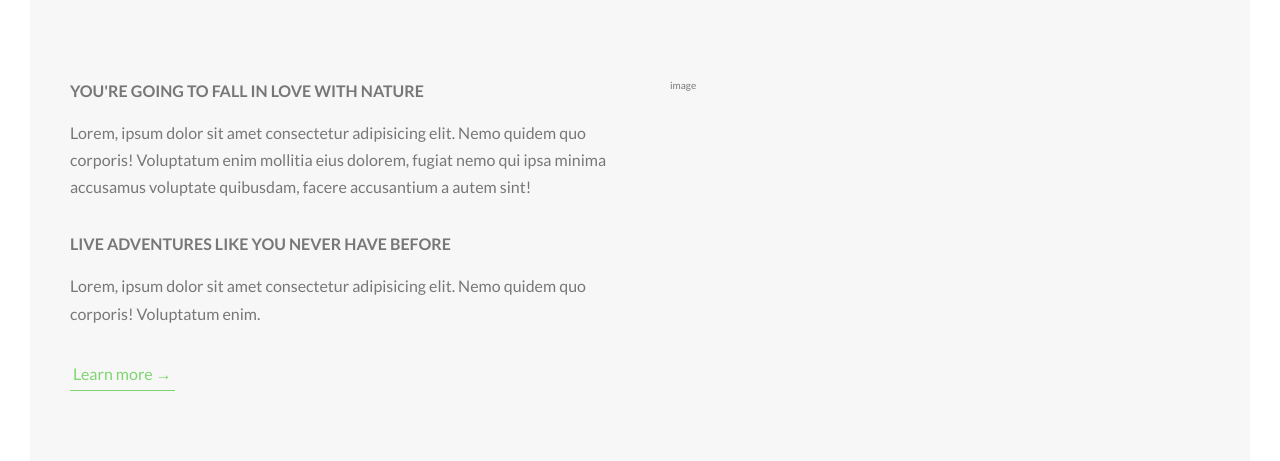
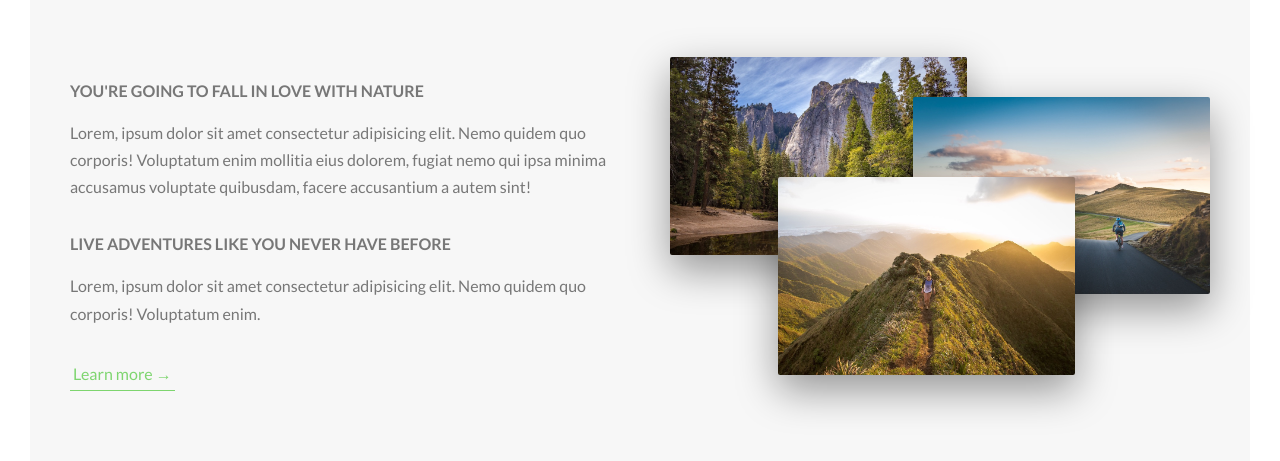
Before and after one commit to sweeptic/Natours-webpage---Advanced-Sass-css-learning-project, a website: page index.html in a window 1280 px wide. Shown: the part 943-1404 px from the top of the page. Drawn offline with Linux system fonts and the light colour scheme.

Commit message:
complete main right side section

```diff
--- a/index.html
+++ b/index.html
@@ -141,7 +141,11 @@ BEM - Block element modifier
 
                 </div>
                 <div class="col-1-of-2">
-                    image
+                    <div class="composition">
+                        <img src="img/nat-1-large.jpg" alt="Photo 1" class="composition__photo composition__photo--p1">
+                        <img src="img/nat-2-large.jpg" alt="Photo 2" class="composition__photo composition__photo--p2">
+                        <img src="img/nat-3-large.jpg" alt="Photo 3" class="composition__photo composition__photo--p3">
+                    </div>
                 </div>
             </div>
 
--- /dev/null
+++ b/sass/components/_composition.scss
@@ -0,0 +1,41 @@
+.composition {
+    position: relative;
+
+    &__photo {
+        width: 55%;
+        box-shadow: 0 1.5rem 4rem rgba($color-black, .4);
+        border-radius: 2px;
+        position: absolute;
+        z-index: 10;
+        transition: all .2s;
+        outline-offset: 2rem;
+
+        &--p1 {
+            left: 0;
+            top: -2rem;
+        }
+
+        &--p2 {
+            right: 0;
+            top: 2rem;
+        }
+
+        &--p3 {
+            left: 20%;
+            top: 10rem;
+        }
+
+        &:hover {
+            outline: 1.5rem solid $color-primary;
+            transform: scale(1.05) translateY(-.5rem);
+            box-shadow: 0 2.5rem 4rem rgba($color-black, .5);
+            z-index: 20;
+        }
+    }
+
+    &:hover &__photo:not(:hover) {
+        transform: scale(.95);
+
+    }
+
+}
--- a/sass/main.scss
+++ b/sass/main.scss
@@ -8,6 +8,7 @@
 @import "base/utilities";
 
 @import "components/buttons";
+@import "components/composition";
 
 @import "layout/grid";
 @import "layout/header";
```
Also changed, not shown: css/main.css, css/main.min.css, css/style.css (deleted), sass/main.css (deleted), 3 other files.
